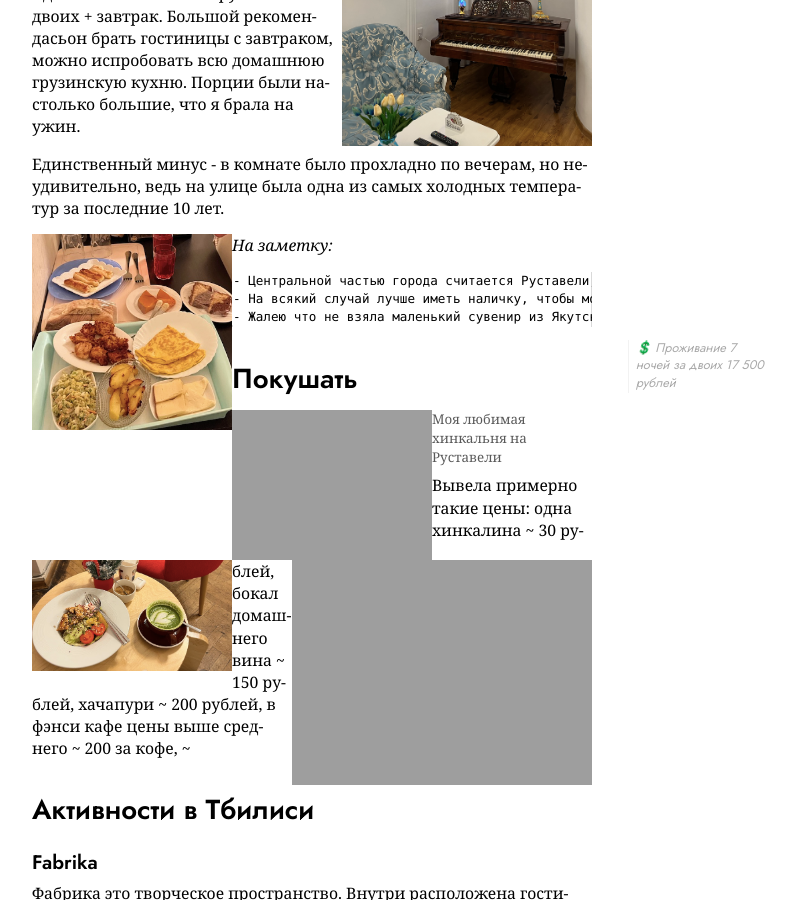
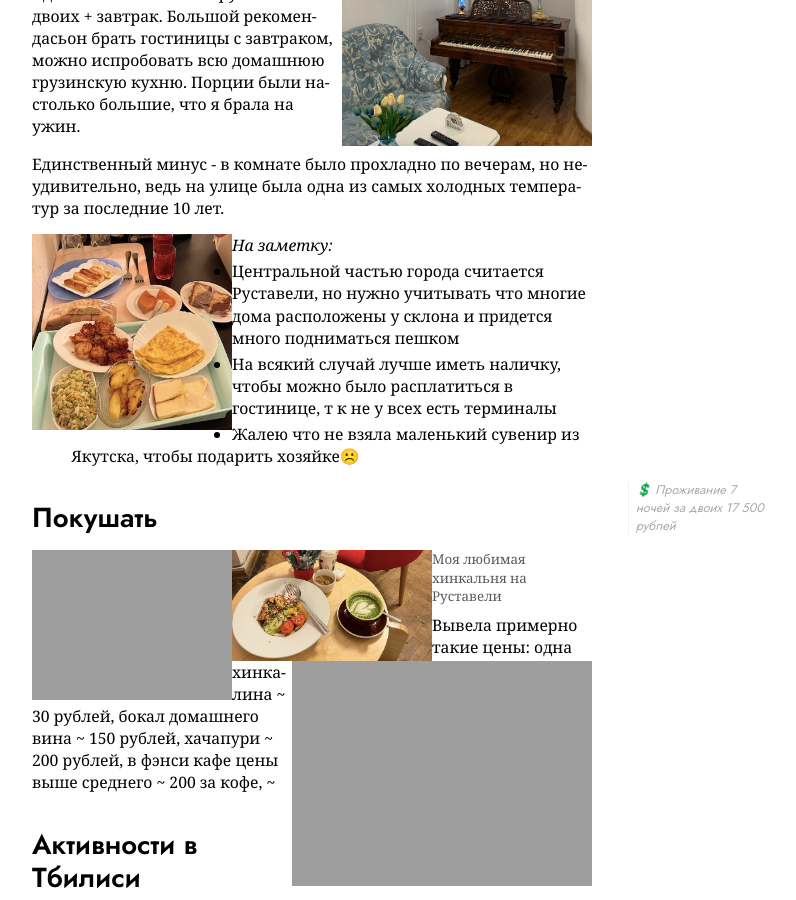
Before and after one commit to keresm/keresaina.github.io, a Jekyll site: the page built from _posts/2022-02-20-Georgia.md, in a window 1280 px wide and 900 px high, scrolled down 1190 px. Shown: the whole window, without its empty margins (328-1124 px from the left). Built offline with Jekyll 4.4.1, drawn with Linux system fonts in a browser that asks for light colours; some of the changed lines change nothing that is shown.

Commit message:
Update 2022-02-20-Georgia.md

```diff
--- a/_posts/2022-02-20-Georgia.md
+++ b/_posts/2022-02-20-Georgia.md
@@ -41,15 +41,12 @@ date:   2022-03-20 21:41:13 +0900
   <img src="{{ site.url }}/assets/images/Georgia/Снимок_экрана_2022-01-01_в_19.37.38.png" align="left" width="200"/>
 </figure>
 
-   *На заметку:*
+*На заметку:*
+- Центральной частью города считается Руставели, но нужно учитывать что многие дома расположены у склона и придется много     подниматься пешком
+- На всякий случай лучше иметь наличку, чтобы можно было расплатиться в гостинице, т к не у всех есть терминалы
+- Жалею что не взяла маленький сувенир из Якутска, чтобы подарить хозяйке☹️
 
-    - Центральной частью города считается Руставели, но нужно учитывать что многие дома расположены у склона и придется много     подниматься пешком
-    - На всякий случай лучше иметь наличку, чтобы можно было расплатиться в гостинице, т к не у всех есть терминалы
-    - Жалею что не взяла маленький сувенир из Якутска, чтобы подарить хозяйке☹️
-
-<aside>
-💲 Проживание 7 ночей за двоих 17 500 рублей
-</aside>
+<aside> 💲 Проживание 7 ночей за двоих 17 500 рублей</aside>
 
 ## Покушать
 
```
